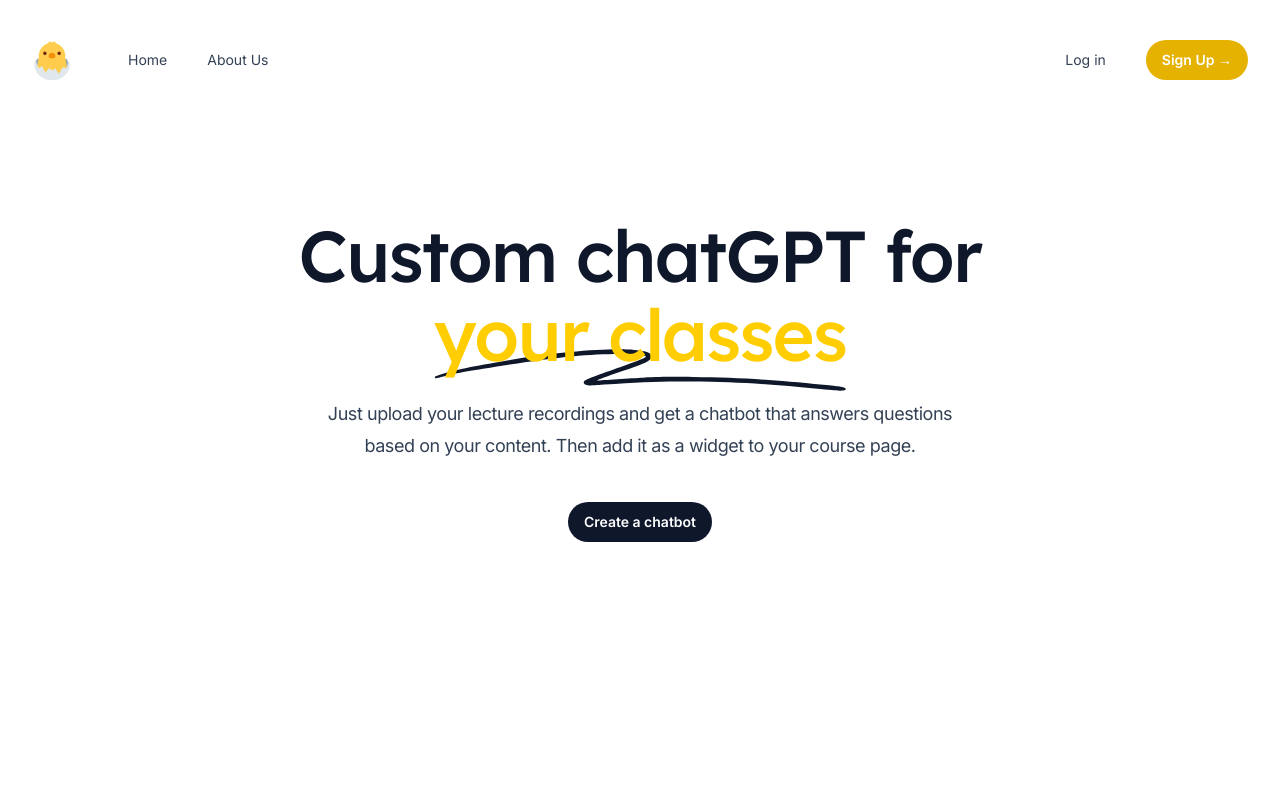
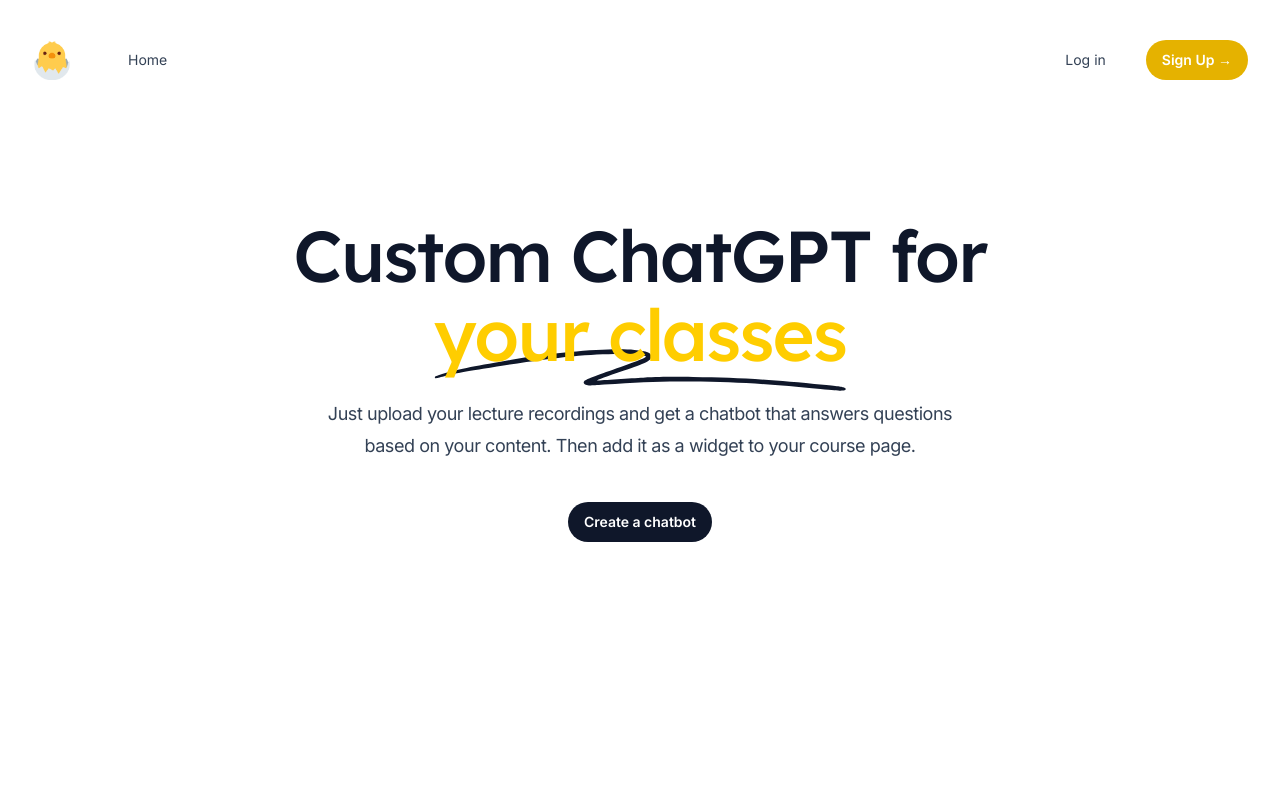
Before and after one commit to GautamSharda/courser, a Next.js app in the folder client/: page / in a window 1280 px wide. Shown: the top 800 px of the page. Built offline with nearby package versions, Linux system fonts and the light colour scheme.

Commit message:
Fix broken link in Header component

```diff
--- a/client/src/components/homepage/Header.jsx
+++ b/client/src/components/homepage/Header.jsx
@@ -47,9 +47,9 @@ export function Header({signUpButton}) {
               <NavLink href="/">
                 Home
               </NavLink>
-              <NavLink href="/about">
+              {/* <NavLink href="/about">
                   About Us
-              </NavLink>
+              </NavLink> */}
             </div>
           </div>
           <div className="flex items-center gap-x-5 md:gap-x-8">
--- a/client/src/components/homepage/Hero.jsx
+++ b/client/src/components/homepage/Hero.jsx
@@ -7,7 +7,7 @@ export function Hero({ signUpButton }) {
   return (
     <Container className="text-center lg:pt-24 pt-16" style={{minHeight: '100vh'}}>
       <h1 className="mx-auto max-w-4xl font-display text-5xl font-medium tracking-tight text-slate-900 sm:text-7xl">
-        Custom chatGPT for{' '}
+        Custom ChatGPT for{' '}
         <span className="relative whitespace-nowrap text-iowaYellow">
           <svg
             aria-hidden="true"
```
